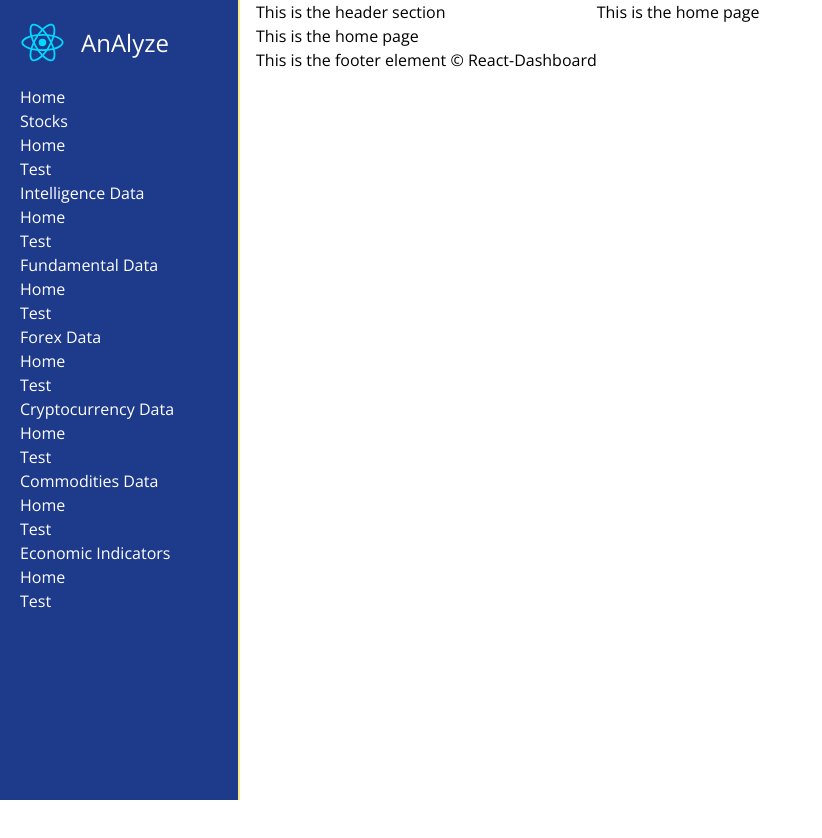
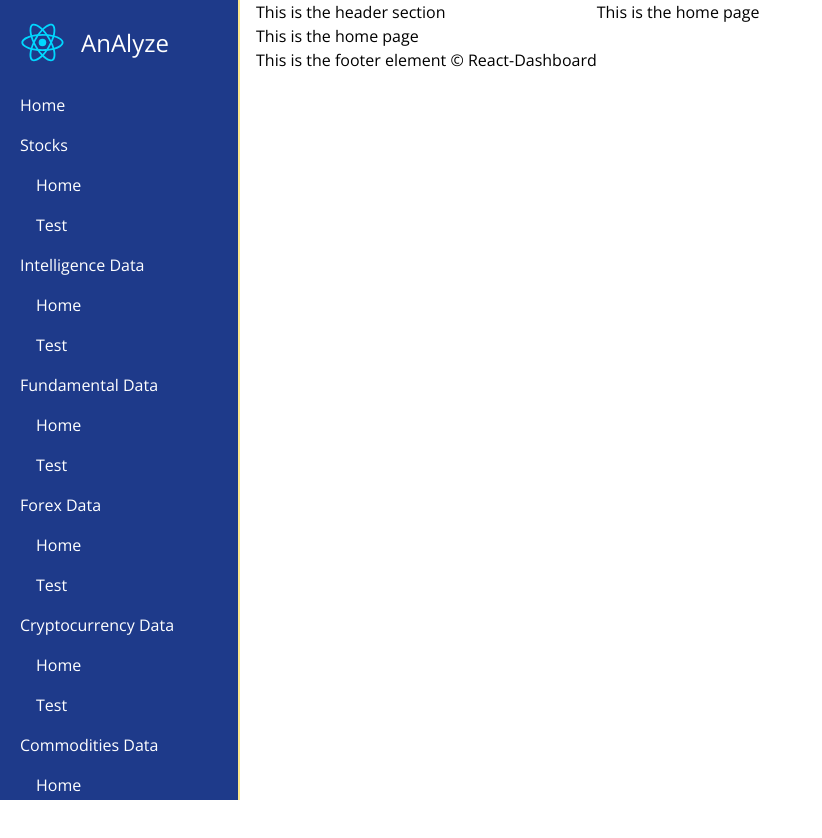
Before and after one commit to chandrabhan-singh-27d/react-dashboard, a React (Vite) app: page / in a window 1280 px wide. Shown: the top 838 px of the page, without its empty margins (0-822 px from the left). Before the commit the page ends 800 px from the top, so only its background shows below. Built offline with nearby package versions, Linux system fonts and the light colour scheme.

Commit message:
Dropdown refactored

```diff
--- a/src/components/Sidebar/Dropdown.jsx
+++ b/src/components/Sidebar/Dropdown.jsx
@@ -1,22 +1,16 @@
 import { Link } from "react-router-dom";
-const DropdownMenu = ({name, submenu}) => {
-    // console.log(name, submenu)
-    let menuItem, submenuList
-    if(submenu.length <= 1){
-        menuItem= <span><Link to={submenu[0].path}>{name}</Link></span>
-    } else{
-        submenu.map(submenuItem => {
-            submenuList = <div><Link to={submenuItem.path}>{submenuItem.name}</Link></div>
-            console.log(submenuItem)
-        })
-        menuItem = <div><span>{name}</span><div>{submenu.map(submenuItem => {
-            return <div><Link to={submenuItem.path}>{submenuItem.name}</Link></div>
-        })}</div></div>
-    }
+const DropdownMenu = ({ name, submenu }) => {
+
     return (
         <>
             <div>
-                {menuItem}
+                {submenu.length <= 1 && <div className="py-2"><Link to={submenu[0].path}>{name}</Link></div>}
+                {submenu.length > 1 && <div>
+                    <div className="py-2">{name}</div>
+                    {submenu.map(submenuItem => {
+                        return <div key={submenuItem.key} className="ml-4 py-2"><Link to={submenuItem.path}>{submenuItem.name}</Link></div>
+                    })}
+                    </div>}
             </div>
         </>
     );
--- a/src/components/Sidebar/SidebarMenu.jsx
+++ b/src/components/Sidebar/SidebarMenu.jsx
@@ -1,6 +1,7 @@
 import DropdownMenu from "./Dropdown";
 import { menu } from "./SidebarItems.json"
 const SidebarMenu = () => {
+
     return (
         <>
             <nav>
```
